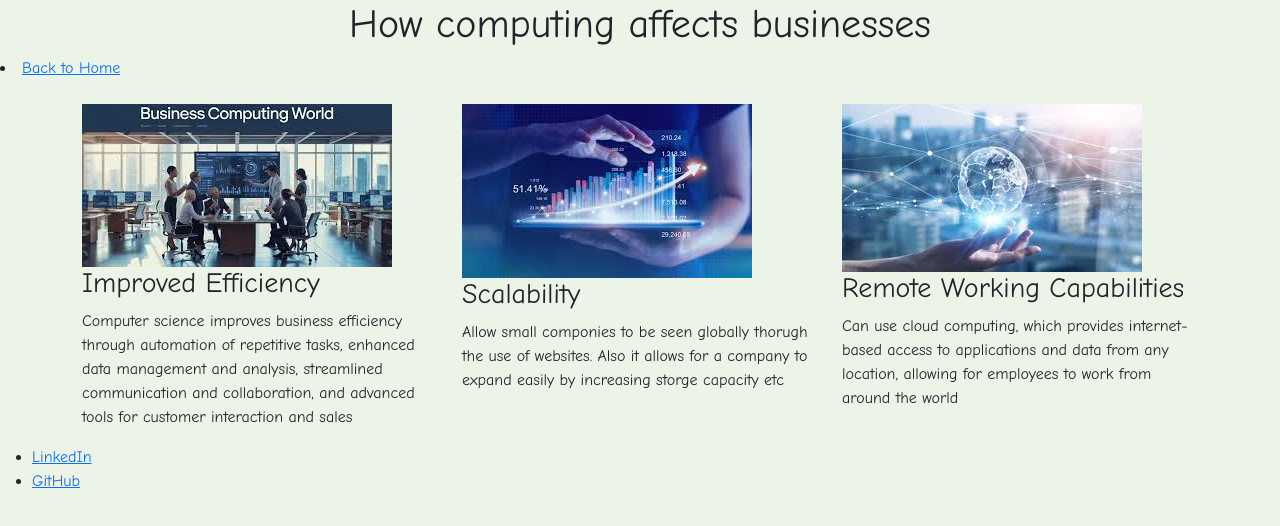
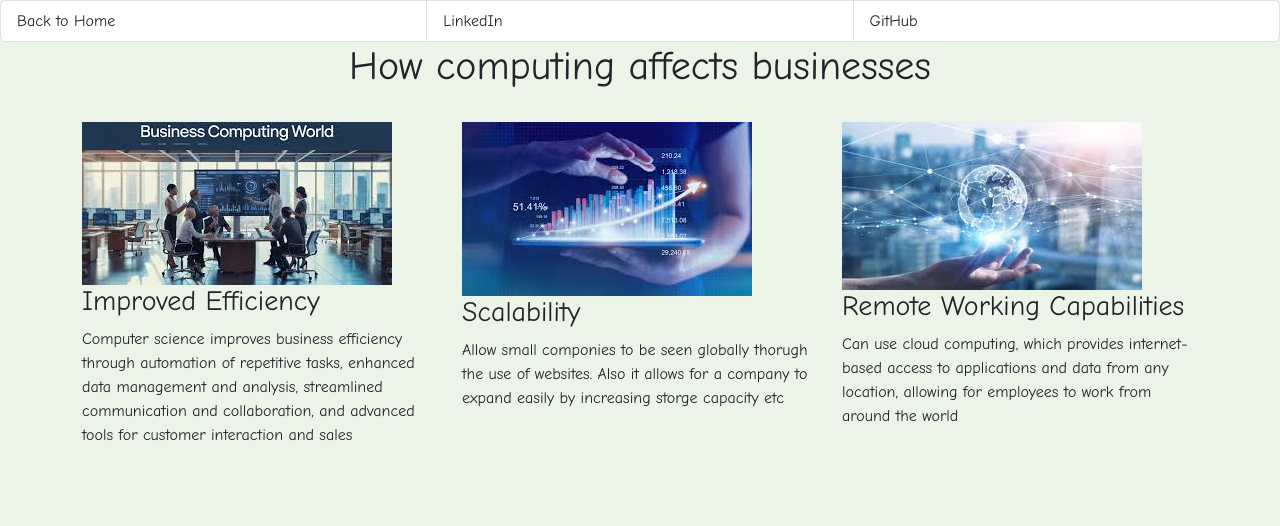
Before and after one commit to dindotjs/We-are-git, a website: page josh.html in a window 1280 px wide. Drawn offline with nearby package versions, Linux system fonts and the light colour scheme.

Commit message:
482972493

```diff
--- a/josh.html
+++ b/josh.html
@@ -6,11 +6,16 @@
 </head>
 
 <body>
+<div class="list-group list-group-horizontal">
+        <a href="index.html" alt="other" class="list-group-item list-group-item-action">Back to Home</a>
+        <a href="https://www.linkedin.com/in/joshua-brown-2b95b2318/" class="list-group-item list-group-item-action">LinkedIn</a>
+        <a href="https://github.com/brownjoshua97-maker" class="list-group-item list-group-item-action">GitHub</a>
+
+</div>
 
 <div class="jumbotron text-center">
   <h1>How computing affects businesses</h1>
 </div>
-<li><a href="index.html" alt="other">Back to Home</a></li>
 <br>
 
 <div class="container">
@@ -34,11 +39,4 @@
   </div>
 </div>
 
-    <div>
-      <ul>
-        <li><a href="https://www.linkedin.com/in/joshua-brown-2b95b2318/">LinkedIn</a></li>
-        <li><a href="https://github.com/brownjoshua97-maker">GitHub</a></li>
-      </ul>
-
-    </div>
 </body>
```
